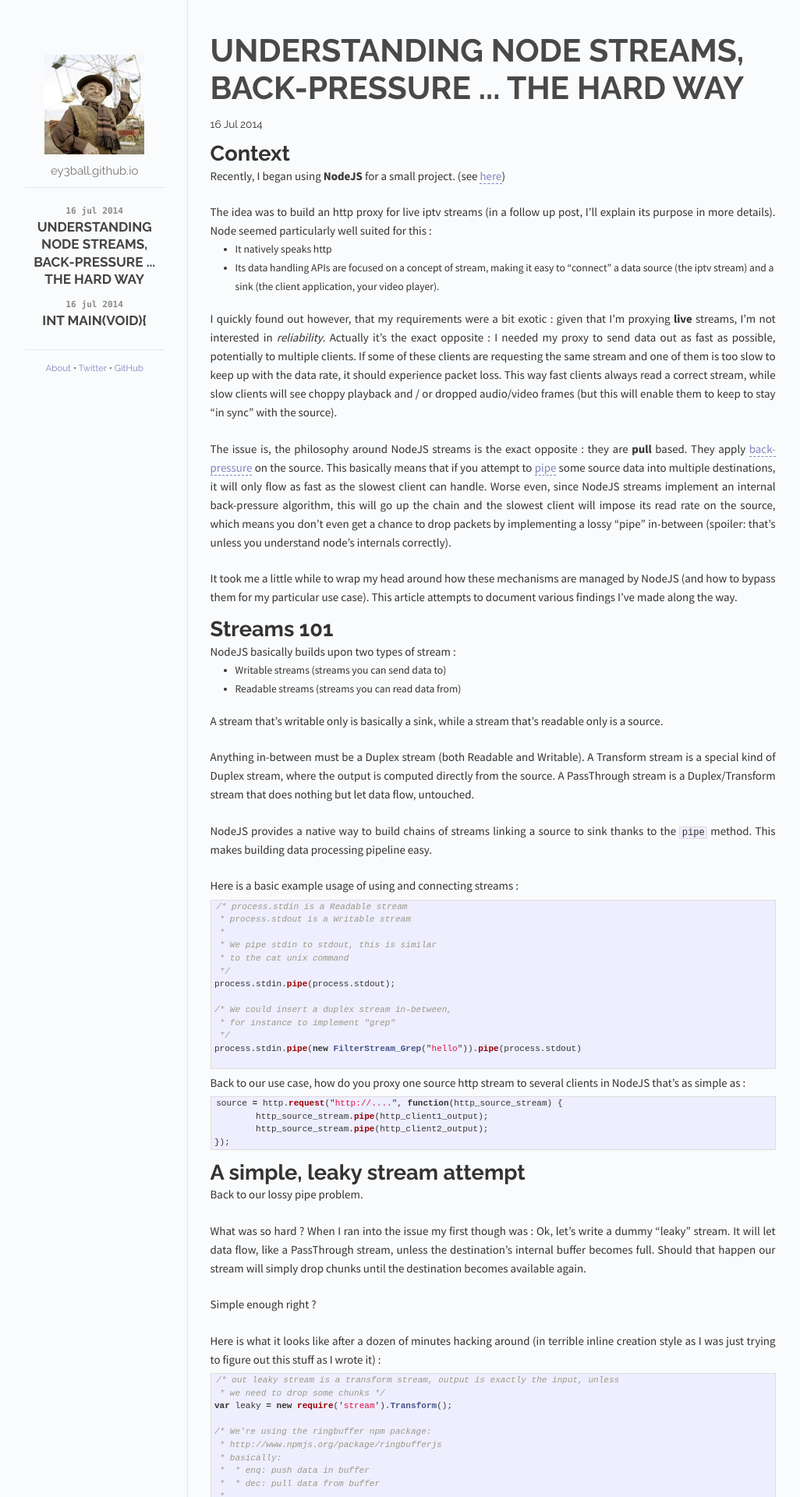
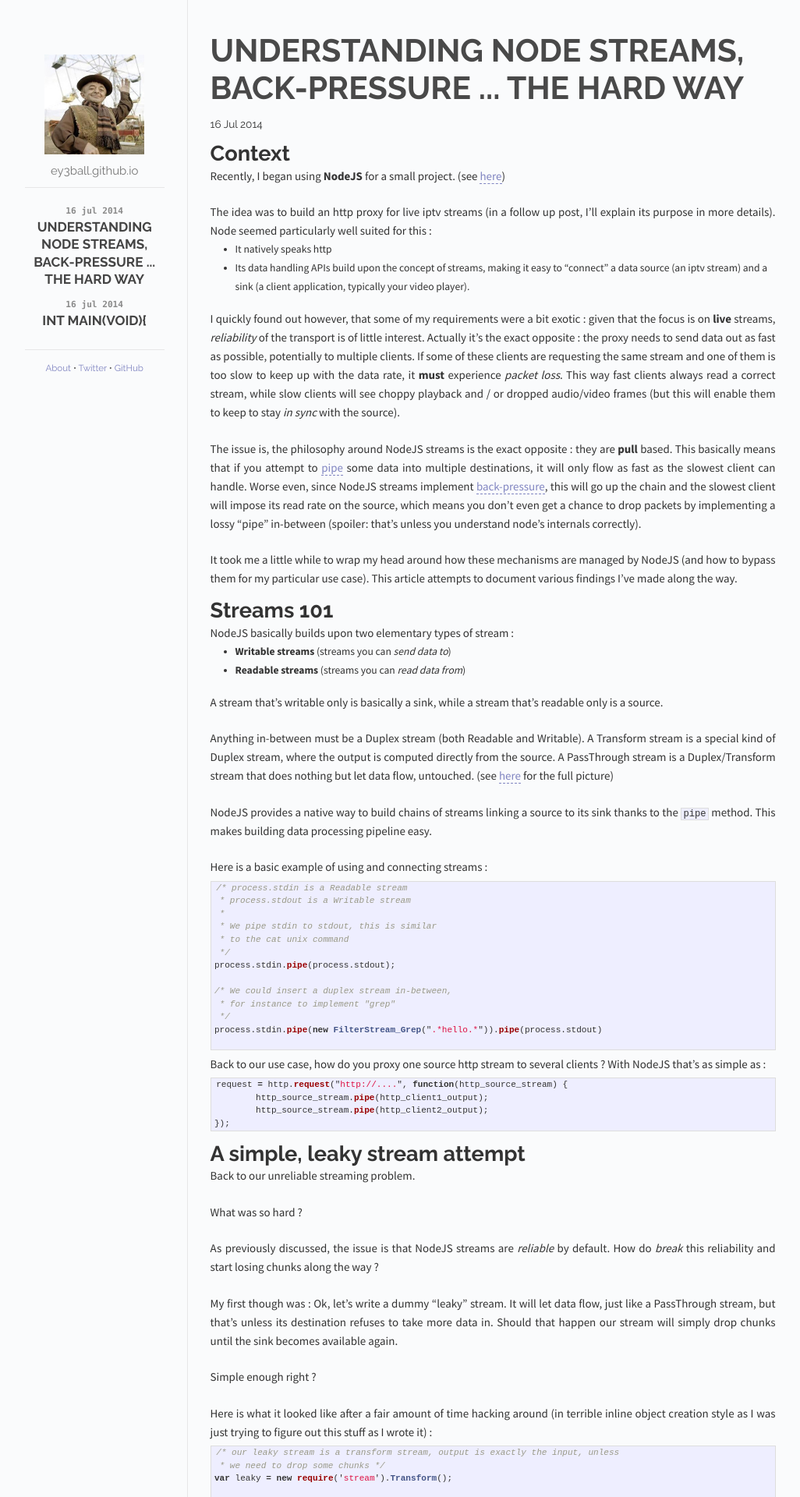
Before and after one commit to ey3ball/ey3ball.github.io, a Jekyll site: the page built from _posts/2014-07-17-node-streams-back-pressure.markdown, in a window 1280 px wide. Shown: the top 1920 px of the page at 78% size, without its empty margins (118-1144 px from the left). Built offline with Jekyll 4.4.1, drawn with Linux system fonts in a browser that asks for light colours; Markdown is read by kramdown in place of the engine named in the settings; some of the changed text lies outside the part shown.

Commit message:
post: style fixes in node article

````diff
--- a/_posts/2014-07-17-node-streams-back-pressure.markdown
+++ b/_posts/2014-07-17-node-streams-back-pressure.markdown
@@ -15,31 +15,30 @@ I'll explain its purpose in more details). Node seemed particularly well suited
 for this :
 
   * It natively speaks http
-  * Its data handling APIs are focused on a concept of stream, making it easy
-    to "connect" a data source (the iptv stream) and a sink (the client
-    application, your video player).
+  * Its data handling APIs build upon the concept of streams, making it easy to
+    "connect" a data source (an iptv stream) and a sink (a client application,
+    typically your video player).
 
-I quickly found out however, that my requirements were a bit exotic : given
-that I'm proxying **live** streams, I'm not interested in *reliability*.
-Actually it's the exact opposite : I needed my proxy to send data out as fast
-as possible, potentially to multiple clients. If some of these clients are
-requesting the same stream and one of them is too slow to keep up with the data
-rate, it should experience packet loss. This way fast clients always read a
-correct stream, while slow clients will see choppy playback and / or dropped
-audio/video frames (but this will enable them to keep to stay "in sync" with
-the source).
+I quickly found out however, that some of my requirements were a bit exotic :
+given that the focus is on **live** streams, *reliability* of the transport is
+of little interest.  Actually it's the exact opposite : the proxy needs to send
+data out as fast as possible, potentially to multiple clients. If some of these
+clients are requesting the same stream and one of them is too slow to keep up
+with the data rate, it **must** experience *packet loss*. This way fast clients
+always read a correct stream, while slow clients will see choppy playback and /
+or dropped audio/video frames (but this will enable them to keep to stay *in
+sync* with the source).
 
 The issue is, the philosophy around NodeJS streams is the exact opposite : they
-are **pull** based. They apply
-[back-pressure](http://howtonode.org/streams-explained) on the source. This
-basically means that if you attempt to
+are **pull** based. This basically means that if you attempt to
 [pipe](http://nodejs.org/api/stream.html#stream_readable_pipe_destination_options)
-some source data into multiple destinations, it will only flow as fast as the
-slowest client can handle. Worse even, since NodeJS streams implement an
-internal back-pressure algorithm, this will go up the chain and the slowest
-client will impose its read rate on the source, which means you don't even get
-a chance to drop packets by implementing a lossy "pipe" in-between (spoiler:
-that's unless you understand node's internals correctly).
+some data into multiple destinations, it will only flow as fast as the slowest
+client can handle. Worse even, since NodeJS streams implement
+[back-pressure](http://howtonode.org/streams-explained), this will go up the
+chain and the slowest client will impose its read rate on the source, which
+means you don't even get a chance to drop packets by implementing a lossy
+"pipe" in-between (spoiler: that's unless you understand node's internals
+correctly).
 
 It took me a little while to wrap my head around how these mechanisms are
 managed by NodeJS (and how to bypass them for my particular use case). This
@@ -47,10 +46,10 @@ article attempts to document various findings I've made along the way.
 
 # Streams 101
 
-NodeJS basically builds upon two types of stream :
+NodeJS basically builds upon two elementary types of stream :
 
-  * Writable streams (streams you can send data to)
-  * Readable streams (streams you can read data from)
+  * **Writable streams** (streams you can *send data to*)
+  * **Readable streams** (streams you can *read data from*)
 
 A stream that's writable only is basically a sink, while a stream that's
 readable only is a source.
@@ -58,13 +57,14 @@ readable only is a source.
 Anything in-between must be a Duplex stream (both Readable and Writable). A
 Transform stream is a special kind of Duplex stream, where the output is
 computed directly from the source. A PassThrough stream is a Duplex/Transform
-stream that does nothing but let data flow, untouched.
+stream that does nothing but let data flow, untouched. (see
+[here](http://nodejs.org/api/stream.html) for the full picture)
 
-NodeJS provides a native way to build chains of streams linking a source to
+NodeJS provides a native way to build chains of streams linking a source to its
 sink thanks to the `pipe` method. This makes building data processing pipeline
 easy.
 
-Here is a basic example usage of using and connecting streams :
+Here is a basic example of using and connecting streams :
 
 ```javascript
 /* process.stdin is a Readable stream
@@ -78,15 +78,15 @@ process.stdin.pipe(process.stdout);
 /* We could insert a duplex stream in-between,
  * for instance to implement "grep"
  */
-process.stdin.pipe(new FilterStream_Grep("hello")).pipe(process.stdout)
+process.stdin.pipe(new FilterStream_Grep(".*hello.*")).pipe(process.stdout)
 
 ```
 
 Back to our use case, how do you proxy one source http stream to several
-clients in NodeJS that's as simple as :
+clients ? With NodeJS that's as simple as :
 
 ```javascript
-source = http.request("http://....", function(http_source_stream) {
+request = http.request("http://....", function(http_source_stream) {
         http_source_stream.pipe(http_client1_output);
         http_source_stream.pipe(http_client2_output);
 });
@@ -94,21 +94,26 @@ source = http.request("http://....", function(http_source_stream) {
 
 # A simple, leaky stream attempt
 
-Back to our lossy pipe problem.
+Back to our unreliable streaming problem.
 
-What was so hard ? When I ran into the issue my first though was : Ok, let's
-write a dummy "leaky" stream. It will let data flow, like a PassThrough stream,
-unless the destination's internal buffer becomes full. Should that happen our
-stream will simply drop chunks until the destination becomes available again.
+What was so hard ?
+
+As previously discussed, the issue is that NodeJS streams are *reliable* by
+default. How do *break* this reliability and start losing chunks along the way ?
+
+My first though was : Ok, let's write a dummy "leaky" stream. It will let data
+flow, just like a PassThrough stream, but that's unless its destination refuses
+to take more data in. Should that happen our stream will simply drop chunks
+until the sink becomes available again.
 
 Simple enough right ?
 
-Here is what it looks like after a dozen of minutes hacking around (in terrible
-inline creation style as I was just trying to figure out this stuff as I wrote
-it) :
+Here is what it looked like after a fair amount of time hacking around (in
+terrible inline object creation style as I was just trying to figure out this
+stuff as I wrote it) :
 
 ```javascript
-/* out leaky stream is a transform stream, output is exactly the input, unless
+/* our leaky stream is a transform stream, output is exactly the input, unless
  * we need to drop some chunks */
 var leaky = new require('stream').Transform();
 
@@ -121,34 +126,41 @@ var leaky = new require('stream').Transform();
  * if the buffer is full enq will overwrite the oldest
  * element in the ring
  */
-leaky.rb = new ringbuffer(20);
+leaky.rb = new ringbuffer(10);
 
+/* keep track of the sink's current status */
 leaky.target_ready = true;
 
 /* implement a leaky passthrough using a transform stream that lossily
- * stores chunks in a ringbuffer
+ * stores chunks in a ringbuffer by implementing a _transform method.
  *
  * see: http://nodejs.org/api/stream.html#stream_class_stream_transform
  */
 leaky._transform = function(chunk, encoding, done) {
-        /* Push data to ringbuffer, eventually overwritten some other sample */
+        /* Push data to ringbuffer, eventually overwritten some older
+         * queued samples */
         this.rb.enq(chunk);
 
         if (this.target_ready) {
-                /* if the destination is ready to receive, grab chunk from buffer */
+                /* if the destination is ready to receive,
+                 * grab a chunk from buffer ... */
                 var send = this.rb.deq();
 
-                /* push data out
+                /* ... and push that data out
+                 *
                  * note: this.pipes contains an handle to a piped (.pipe())
                  * destination stream */
                 if (!this.push(send.data) && this.pipes) {
-                        /* push returns false: we're getting back-pressured */
+                        /* push returns false:
+                         * the destination is getting overwelmed
+                         * (we're back-pressured) */
+                        console.log('full');
 
-                        console.log('full');
+                        /* update sink status: not ready anymore */
                         this.target_ready = false;
 
-                        /* catch the drain event which tells us the destination is
-                         * ready to receive again */
+                        /* catch the drain event which tells us when the
+                         * destination is ready to receive again */
                         this.pipes.once('drain', this.got_drain.bind(this));
                 }
         }
@@ -156,7 +168,10 @@ leaky._transform = function(chunk, encoding, done) {
         done();
 }
 
-/* resume sending data to the destination */
+/* handle drain event :
+ * resume sending data to the destination after
+ * flushing any pending data we had hanging
+ */
 leaky.got_drain = function() {
         var go = true;
         console.log('drain');
@@ -169,37 +184,40 @@ leaky.got_drain = function() {
                 /* we're stuck again ! */
                 this.pipes.once('drain', this.got_drain.bind(this));
         } else {
+                /* we don't have anything left to send, resume regular
+                 * operation */
                 this.target_ready = true;
         }
 }
 
-/* insert our leaky passthrough attempt in-between the source and
- * our destination */
+/* insert our leaky passthrough stream attempt in-between
+ * the source and our destination */
 source.pipe(leaky).pipe(destination);
 ```
 
 So basically we have created a transform stream. It pushes data chunks in a
-circular buffer. As long as the piped destination is not overwelmed, it also
+circular buffer. As long as the piped destination is not overwhelmed, it also
 immediately pulls a data chunk out of that buffer and pushes it downstream.
 When the destination signals it can't handle more data, we let the circular
 buffer get filled and potentially overflowed. We only resume sending new chunks
-once the destination stream sends us a 'drain' (= ready to go) event.
+once the destination stream sends us a 'drain' (= starving, send me more)
+event.
 
-Notice the two logs I have inserted here. One would print 'full' as soon as the
-destination signals a buffer overrun and 'drain' as soon as the destination is
-back to a nicer buffering level.
+*Notice the two logs* that have been inserted here. One would print 'full' as
+soon as the destination signals a buffer overrun and the other 'drain' as soon
+as the destination is back to a nicer buffering level.
 
-To my surprise, when running the code above with a slow client, these two logs
-are never displayed.
+To my surprise, when running the code above with a slow client, **these two
+logs are never displayed.**
 
 # Show me that back-pressure
 
 Initially I though that push() returning false was node's way of propagating
 back-pressure. After all, if you look at the (evasive) documentation on the
 [subject](http://nodejs.org/api/stream.html#stream_event_drain) back-pressure
-is mentionned once in an example that shows how to interact with Writable
-streams correctly. It therefore semmed only natural that using the internal
-push() call when connecting to streams at a lower level would have the same
+is mentioned once in an example using `write` that shows how to interact with
+Writable streams correctly. It therefore seemed only natural that using the
+internal push() call when connecting two streams natively would have the same
 semantics, especially since according to the
 [doc](http://nodejs.org/api/stream.html#stream_readable_read_size_1) :
 
@@ -210,25 +228,24 @@ semantics, especially since according to the
 Which sounds a lot like back-pressure handling to me !
 
 Therefore my initial conclusion was that back-pressure is actually handled at a
-lower level, and that I can't bypass it in a custom stream unless I start
+lower level, and it can't be bypassed by a custom stream unless we start
 messing with its deep internals.
 
 # Working around back-pressure : fake fast drain
 
 Since the dummy transform stream approach failed, I turned to a second
 solution. This time I'd write a fake destination stream, that can receive data
-at full speed by listening to data events. Then I'd manually handle the
-transport to the real destination by calling the higher level "write" method,
-which is used by non-streamy clients in order to to push data to anything
-streamy.
+at full speed by implementing a sink. Then I'd manually handle the transport to
+the real destination by calling the higher level `write` method, which is used
+by non-*streamy* clients in order to to push data to anything *streamy*.
 
 The advantage of this second method is that since the destination and the
 source are not linked through a sequence of pipes, nodejs can't back-pressure
-my source stream against my will.
+the source stream against our will.
 
-What does it look like ? Here is my leaky stream proxy. It does essentially the
-same thing that my leaky transform stream (hence I did not heavily comment it),
-only one API level above.
+What does it look like ? Here is a leaky stream relay. It does essentially the
+same thing than our previous transform stream (hence I did not heavily comment
+it), only one API level above.
 
 ```javascript
 Ringbuffer = new require('ringbufferjs');
@@ -238,8 +255,8 @@ util = require('util');
 
 util.inherits(Leaky, Writable);
 
-/* The destination stream is given as the first argument when
- * instanciating this "leaky" stream proxy
+/* The destination stream must be provided (first argument) when
+ * instanciating this "leaky" stream relay
  *
  * instead of using
  *   $ source.pipe(leaky).pipe(destination);
@@ -271,8 +288,8 @@ Leaky.prototype._write = function(chunk, encoding, done) {
                 /* Use the external API of Writable streams to push data :
                  * the effect is the same as a pipe (we move data around),
                  * except here the destination thinks we're not a "streamy"
-                 * client since streams are not connected through this
-                 * usual mecanism */
+                 * client considering streams are not connected through the
+                 * pipe mecanism */
                 if (!this._target_stream.write(chunk)) {
                         this._target_ready = false;
                         this._target_stream.once('drain', this._got_drain.bind(this));
@@ -301,14 +318,15 @@ module.exports = Leaky;
 
 Does this work ?
 
-Yes, finally ! As I suspected back-pressure doesn't hurt us anymore : the
-source stream can be read at full speed and with this proxy inserted, a fast
-client won't get stalled by a second slow destination. As expected these now
+Yes, finally ! As suspected back-pressure doesn't hurt us anymore : the source
+stream can be read at full speed and with this relay inserted, a fast client
+won't get stalled by a second slow destination. As expected these *stallers*
 experience garbled video, lost frames, macroblocks ... you name it.
 
 # Streams : deep dive
 
-Now that we're starting to grasp what's happening here, time to get our hands dirty.
+Now that we're starting to get a grasp of what's happening, time to get our
+hands dirty.
 
 NodeJS streams are defined here :
 
@@ -341,10 +359,10 @@ been able to infer :
 // cause the system to run out of memory.
 ```
 
-Indeed going back to our initial observations regarding the semantics of
-`push()`, it seems that it is definitely involved in handling back-pressure,
-however, what we can understand here, is that push only ever returns false if a
-transform stream writes **more data** that what it has *been fed with*.
+Going back to our initial observations regarding the semantics of `push()`, it
+seems it is indeed involved in propagating back-pressure.  However, what we get
+to understand here, is that push only ever returns false if a transform stream
+writes **more data** that what it has *been fed with*.
 
 In our leaky transform scenario, this mechanism never gets trigerred since we
 write at most the same amount of data we're provided with. As a consequence
````
Also changed, not shown: other parts of _posts/2014-07-17-node-streams-back-pressure.markdown (+4 -3 lines).
